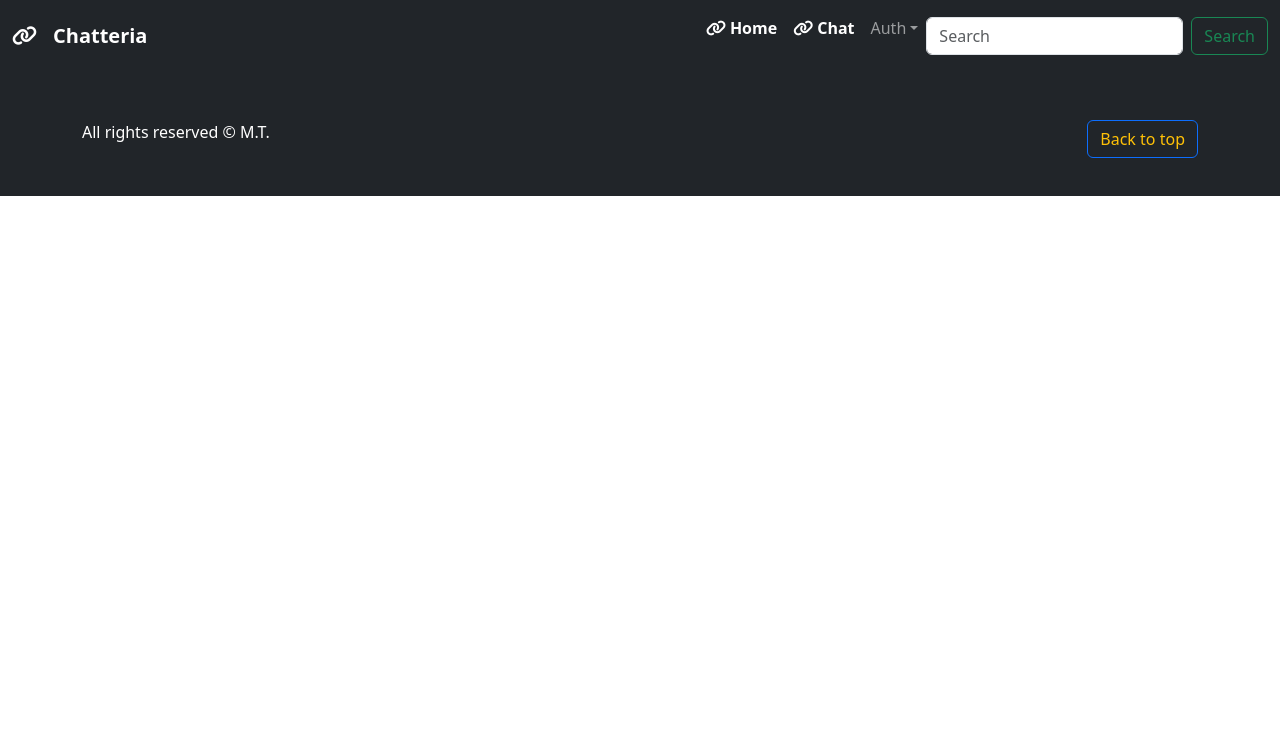
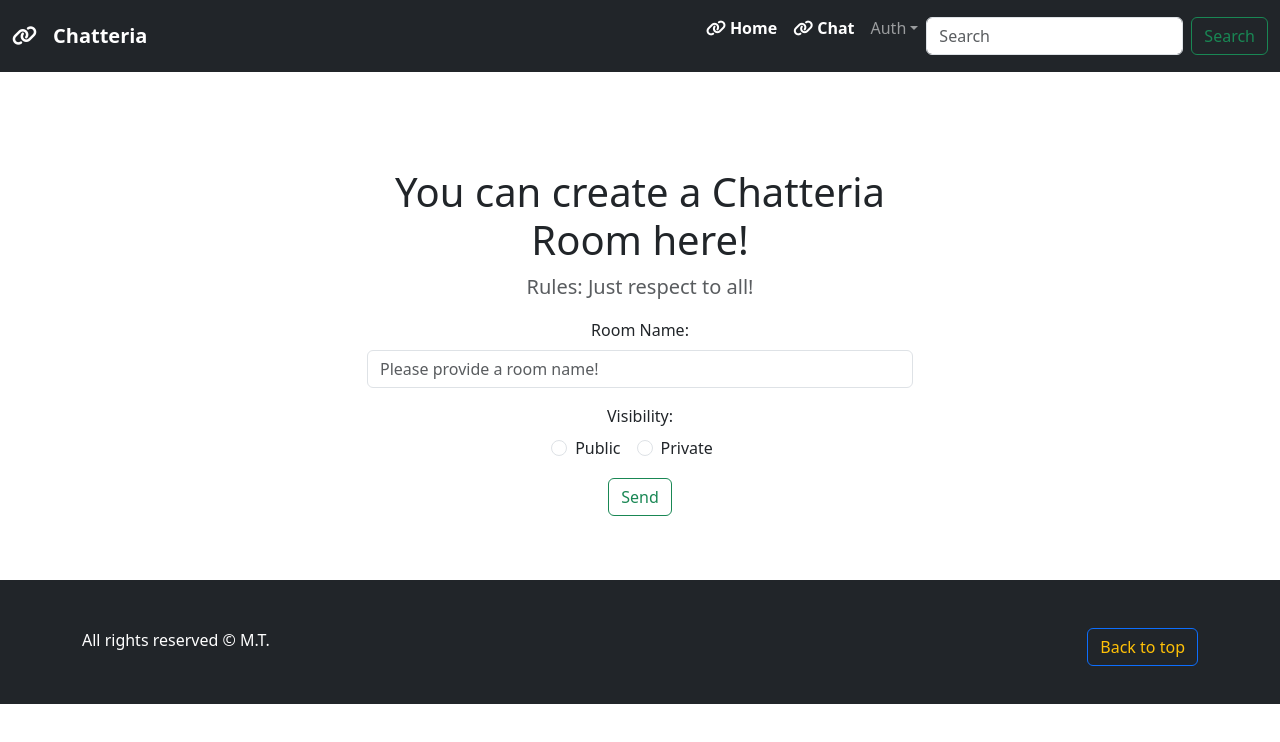
Before and after one commit to mzffrtp/chatter, a React (Vite) app in the folder frontend/: page /room/createRoom in a window 1280 px wide. Shown: the top 742 px of the page. Built offline with nearby package versions, Linux system fonts and the light colour scheme.

Commit message:
create room form

```diff
--- a/frontend/src/App.tsx
+++ b/frontend/src/App.tsx
@@ -7,6 +7,7 @@ const HomePage = lazy(() => import("./pages/home-page"));
 const ChatPage = lazy(() => import("./pages/chat-page"));
 const LoginPage = lazy(() => import("./pages/auth-page/login-page"));
 const RegisterPage = lazy(() => import("./pages/auth-page/register-page"));
+const CreateRoomPage = lazy(() => import("./pages/room-page/create-room-page"));
 
 function App() {
   return (
@@ -30,6 +31,16 @@ function App() {
                 </Suspense>
               }
             />
+            <Route path="room">
+              <Route
+                path="createRoom"
+                element={
+                  <Suspense fallback={<>Loading...</>}>
+                    <CreateRoomPage />
+                  </Suspense>
+                }
+              />
+            </Route>
             <Route path="/auth">
               <Route
                 path="login"
--- a/frontend/src/pages/home-page/index.tsx
+++ b/frontend/src/pages/home-page/index.tsx
@@ -1,3 +1,4 @@
+import { Link } from "react-router-dom";
 import RoomBox from "../../components/room-box";
 
 export default function HomePage() {
@@ -13,9 +14,9 @@ export default function HomePage() {
               connect and spark exciting discussions!"
             </p>
             <p>
-              <a href="#" className="btn btn-primary mx-2">
-                Main call to action
-              </a>
+              <Link to="/room/createRoom" className="btn btn-primary mx-2">
+                Create Room
+              </Link>
               <a href="#" className="btn btn-secondary mx-2">
                 Secondary action
               </a>
--- /dev/null
+++ b/frontend/src/pages/room-page/create-room-page/index.tsx
@@ -0,0 +1,54 @@
+import { Button, Form } from "react-bootstrap";
+
+export default function CreateRoomPage() {
+  return (
+    <section className="py-5 text-center container">
+      <div className="row pt-lg-5">
+        <div className="col-lg-6 col-md-8 mx-auto">
+          <h1 className="fw-light">You can create a Chatteria Room here!</h1>
+          <p className="lead text-body-secondary">
+            Rules: Just respect to all!
+          </p>
+        </div>
+      </div>
+      <div className="row">
+        <div className="col-lg-6 col-md-8 mx-auto">
+          <Form>
+            <Form.Group className="mb-3" controlId="room.name">
+              <Form.Label>Room Name:</Form.Label>
+              <Form.Control
+                type="text"
+                name="name"
+                placeholder="Please provide a room name!"
+              />
+            </Form.Group>
+            <Form.Group className="mb-3" controlId="room.visibility">
+              <Form.Label>Visibility:</Form.Label>
+              <br />
+              <Form.Check
+                inline
+                label="Public"
+                name="visibility"
+                type="radio"
+                value={"public"}
+                id={`visibilityPublic`}
+              />
+              <Form.Check
+                inline
+                label="Private"
+                name="visibility"
+                type="radio"
+                value={"private"}
+                id={`visibilityPrivate`}
+              />
+            </Form.Group>
+
+            <Form.Group className="mb-3" controlId="room.name">
+              <Button variant="outline-success">Send</Button>
+            </Form.Group>
+          </Form>
+        </div>
+      </div>
+    </section>
+  );
+}
```
Also changed, not shown: 2 other files (tests, documents, lock files or other folders).
